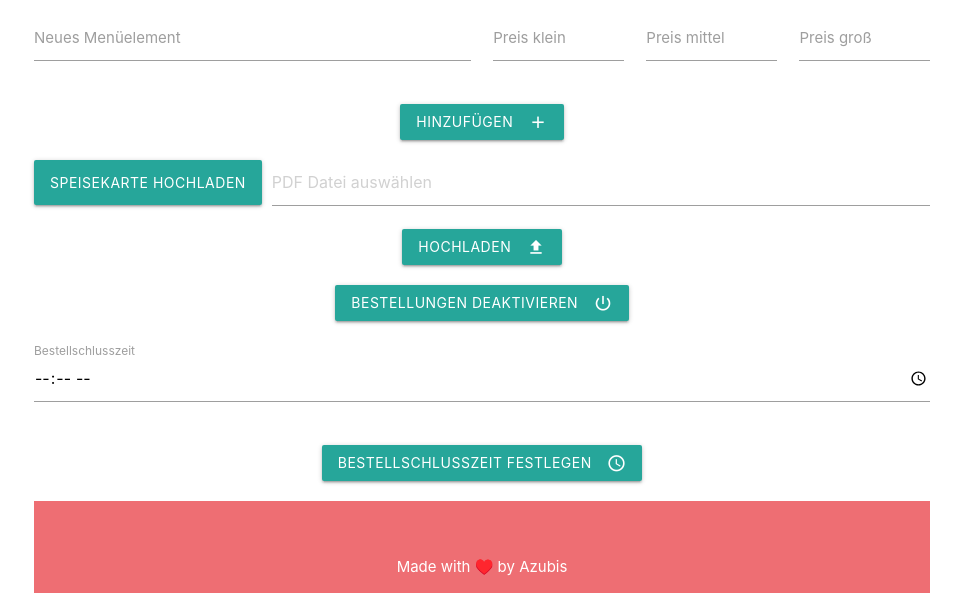
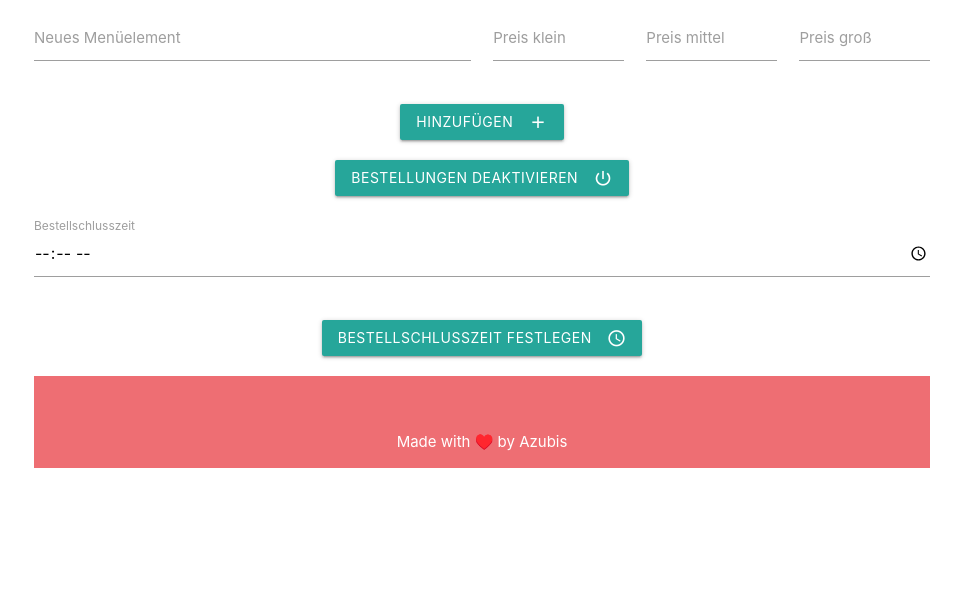
Before and after one commit to Prixix/D-nerPy, a Flask app: page /admin_dashboard in a window 1280 px wide. Shown: the part 461-1074 px from the top of the page, without its empty margins (158-1119 px from the left). After the commit the page ends 929 px from the top, so only its background shows below. Run offline with Flask 3, Linux system fonts and the light colour scheme; the visitor is signed in with stand-in values (Sample User, id 1).

Commit message:
chore: Remove menu upload functionality and dependencies

```diff
--- a/app.py
+++ b/app.py
@@ -2,11 +2,6 @@ import os
 from datetime import datetime
 from flask import Flask, render_template, request, redirect, url_for, session
 from flask_sqlalchemy import SQLAlchemy
-from pdf2image import convert_from_path
-import pytesseract
-
-# Set the path to the Tesseract executable
-pytesseract.pytesseract.tesseract_cmd = r'C:\Program Files\Tesseract-OCR\tesseract.exe'
 
 app = Flask(__name__)
 app.config['SQLALCHEMY_DATABASE_URI'] = 'sqlite:///orders.db'
@@ -133,20 +128,6 @@ def add_menu_item():
     db.session.commit()
     return redirect(url_for('admin_dashboard'))
 
-@app.route('/admin/upload_menu', methods=['GET', 'POST'])
-def upload_menu():
-    if not session.get('admin_logged_in'):
-        return redirect(url_for('admin'))
-
-    if request.method == 'POST' and 'menu_pdf' in request.files:
-        file = request.files['menu_pdf']
-        if file and file.filename.endswith('.pdf'):
-            file_path = os.path.join(app.config['UPLOAD_FOLDER'], file.filename)
-            file.save(file_path)
-            extract_menu_items(file_path)
-            return redirect(url_for('admin_dashboard'))
-    return render_template('upload_menu.html')
-
 @app.route('/admin/toggle_ordering', methods=['POST'])
 def toggle_ordering():
     if not session.get('admin_logged_in'):
@@ -171,23 +152,5 @@ def set_order_deadline():
     db.session.commit()
     return redirect(url_for('admin_dashboard'))
 
-def extract_menu_items(pdf_path):
-    pages = convert_from_path(pdf_path)
-    for page in pages:
-        text = pytesseract.image_to_string(page, lang='deu')  # Assuming the menu is in German
-        process_text(text)
-
-def process_text(text):
-    lines = text.split('\n')
-    for line in lines:
-        if line.strip():
-            parts = line.split(' ')
-            name = ' '.join(parts[:-3])
-            prices = parts[-3:]
-            if all(p.replace(',', '').replace('.', '').isdigit() for p in prices):  # Simple check for price format
-                new_item = MenuItem(name=name.strip(), price_small=prices[0].strip(), price_medium=prices[1].strip(), price_large=prices[2].strip())
-                db.session.add(new_item)
-    db.session.commit()
-
 if __name__ == '__main__':
     app.run(debug=True)
--- a/compose.yaml
+++ b/compose.yaml
@@ -3,5 +3,3 @@ services:
     build: .
     ports:
       - "5555:5000"
-  redis:
-    image: "redis:alpine"
--- a/templates/admin_dashboard.html
+++ b/templates/admin_dashboard.html
@@ -115,22 +115,6 @@
                 </button>
             </div>
         </form>
-        <form action="{{ url_for('upload_menu') }}" method="POST" enctype="multipart/form-data" class="col s12">
-            <div class="file-field input-field">
-                <div class="btn">
-                    <span>Speisekarte hochladen</span>
-                    <input type="file" name="menu_pdf" accept="application/pdf">
-                </div>
-                <div class="file-path-wrapper">
-                    <input class="file-path validate" type="text" placeholder="PDF Datei auswählen">
-                </div>
-            </div>
-            <div class="row center-align">
-                <button class="btn waves-effect waves-light" type="submit">Hochladen
-                    <i class="material-icons right">file_upload</i>
-                </button>
-            </div>
-        </form>
         <form action="{{ url_for('toggle_ordering') }}" method="POST" class="col s12">
             <div class="row center-align">
                 <button class="btn waves-effect waves-light" type="submit">{{ 'Bestellungen deaktivieren' if settings.ordering_enabled else 'Bestellungen aktivieren' }}
```
Also changed, not shown: README.md.
